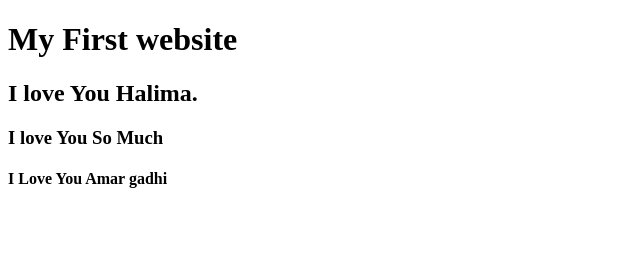
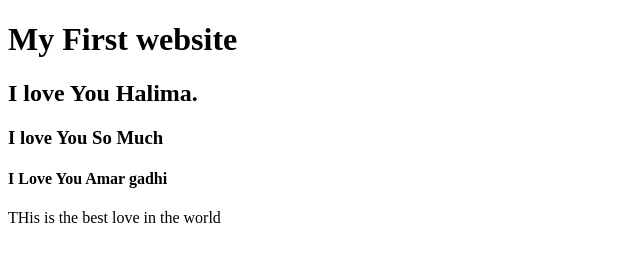
Before and after one commit to MD-Eshat/My-First-Website, a plain HTML site: page index.html in a window 1280 px wide. Shown: the whole page, without its empty margins (0-640 px from the left). Drawn offline with Linux system fonts and the light colour scheme.

Commit message:
Update index.html

```diff
--- a/index.html
+++ b/index.html
@@ -9,5 +9,6 @@
         <h2>I love You Halima.</h2>
         <h3>I love You So Much</h3>
         <h4>I Love You Amar gadhi</h4>
+        <P> THis is the best love in the world</p>
     </body>
 </html>
```
